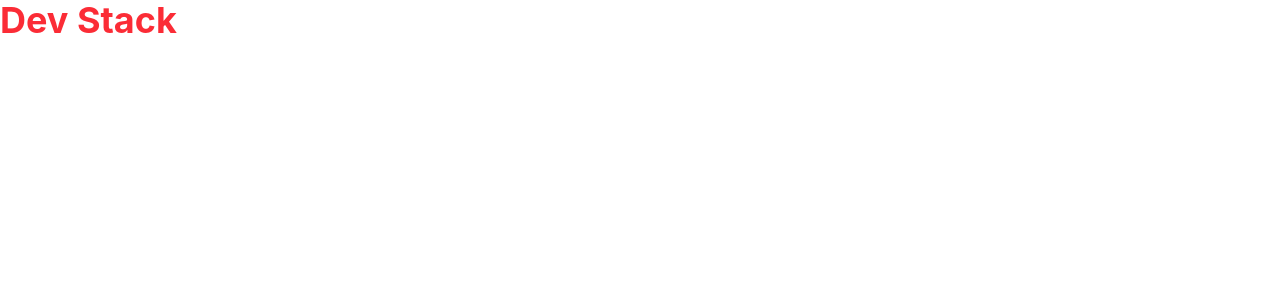
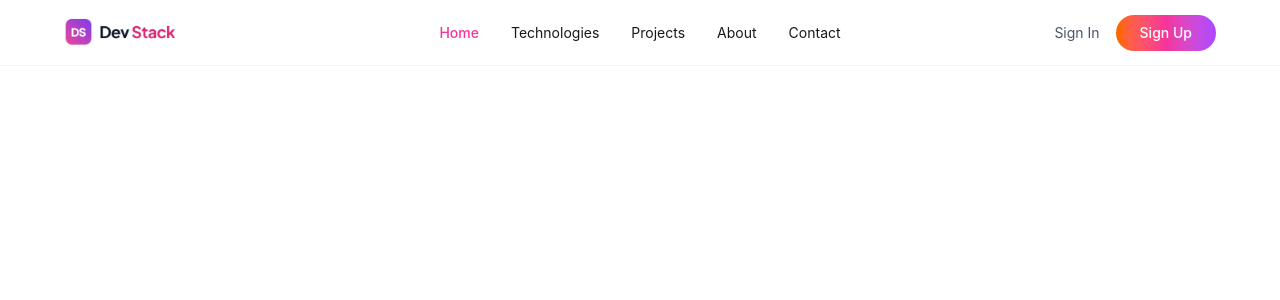
Before and after one commit to ahmedjubayertamim/B14_A05_DevStack, a React (Vite) app: page / in a window 1280 px wide. Shown: the top 300 px of the page. Built offline with nearby package versions, Linux system fonts and the light colour scheme.

Commit message:
Add Navbar

```diff
--- a/src/App.tsx
+++ b/src/App.tsx
@@ -1,11 +1,18 @@
-function App() {
+import Navbar from "./components/Navbar";
 
-  return (
-    <div className="text-4xl font-bold text-red-500">
-      Dev Stack
-    </div>
-  );
+
+function App(){
+
+return(
+
+<>
+<Navbar/>
+
+</>
+
+)
 
 }
 
+
 export default App;
--- a/src/components/Navbar.tsx
+++ b/src/components/Navbar.tsx
@@ -1,17 +1,100 @@
 import logo from "../assets/logo-text.png";
 
-function Navbar(){
+function Navbar() {
 
-return(
-<nav>
+    return (
 
-<img
-src={logo}
-alt="Dev Stack"
-/>
+        <div className="navbar bg-white sticky top-0 z-50 border-b border-gray-100 px-6 lg:px-16">
 
-</nav>
-)
+            {/* Left Logo */}
+            <div className="navbar-start">
+
+                <a className="flex items-center">
+
+                    <img
+                        src={logo}
+                        alt="Dev Stack"
+                        className="w-28"
+                    />
+
+                </a>
+
+            </div>
+
+
+            {/* Center Menu */}
+            <div className="navbar-center hidden lg:flex">
+
+                <ul className="menu menu-horizontal gap-2">
+
+                    <li>
+                        <a className="text-pink-500 font-medium">
+                            Home
+                        </a>
+                    </li>
+
+                    <li>
+                        <a>
+                            Technologies
+                        </a>
+                    </li>
+
+                    <li>
+                        <a>
+                            Projects
+                        </a>
+                    </li>
+
+                    <li>
+                        <a>
+                            About
+                        </a>
+                    </li>
+
+                    <li>
+                        <a>
+                            Contact
+                        </a>
+                    </li>
+
+                </ul>
+
+            </div>
+
+
+            {/* Right Buttons */}
+            <div className="navbar-end gap-4">
+
+
+                <button className="hidden sm:block text-sm text-gray-600">
+                    Sign In
+                </button>
+
+
+                <button
+                    className="
+                    rounded-full
+                    px-6
+                    py-2
+                    text-white
+                    text-sm
+                    font-medium
+                    bg-gradient-to-r
+                    from-orange-500
+                    via-pink-500
+                    to-purple-500
+                    "
+                >
+                    Sign Up
+                </button>
+
+
+            </div>
+
+
+        </div>
+
+    );
 
 }
 
```
